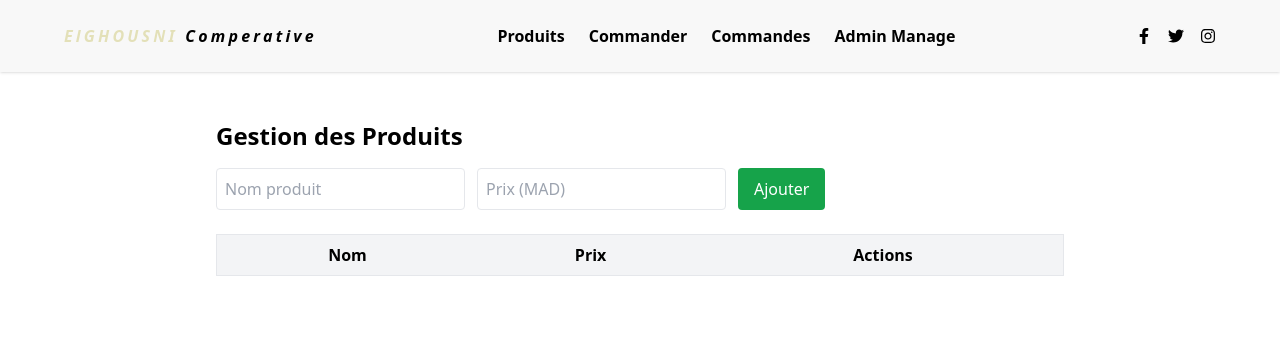
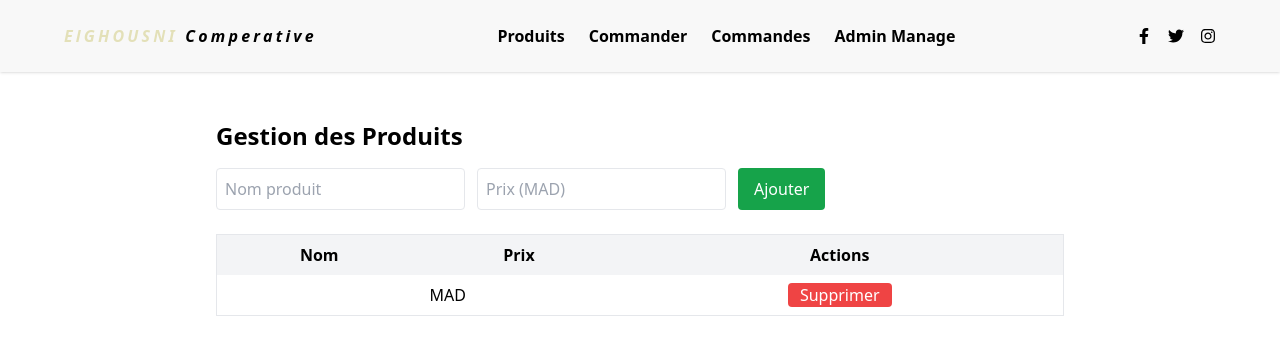
Before and after one commit to Samir-ibourki/Dashbord-comperative, a React (Vite) app: page /admin/products in a window 1280 px wide. Shown: the top 354 px of the page. Built offline with nearby package versions, Linux system fonts and the light colour scheme.

Commit message:
second commit in v-2

```diff
--- a/src/component/ManageProducts.jsx
+++ b/src/component/ManageProducts.jsx
@@ -1,7 +1,22 @@
+import { useState } from "react";
 import { useProductStore } from "../store/ProductStore";
-
+//import products from '../data/products.json'
 export default function ManageProducts() {
   const { products, addProduct, deleteProduct } = useProductStore();
+  const [name,setName] = useState()
+   const [prix,setPrix] = useState()
+
+// function HundleInput(e) {
+//     e.preventDefault()
+//     return(
+//     <>
+//     <h2>{setName(name)}</h2>
+//     <h2>{setPrix(prix)}</h2>
+//     </>
+//     )
+// }
+
+
 
   return (
     <section className="p-6 max-w-4xl mx-auto">
@@ -10,11 +25,17 @@ export default function ManageProducts() {
       {/* Formulaire d’ajout */}
       <form onSubmit={(e) => {
         e.preventDefault();
-
-
-      }} className="flex gap-3 mb-6">
+        const newProd = {
+          id: Date.now(),
+          name: e.target.name.value,
+          price: e.target.price.value,
+        };
+        addProduct(newProd);
+        e.target.reset();
+      }}  className="flex gap-3 mb-6">
         <input name="name" placeholder="Nom produit" className="border p-2 rounded" />
         <input name="price" placeholder="Prix (MAD)" type="number" className="border p-2 rounded" />
+
         <button className="bg-green-600 text-white px-4 rounded">Ajouter</button>
       </form>
 
--- a/src/store/ProductStore.js
+++ b/src/store/ProductStore.js
@@ -1,7 +1,9 @@
 import { create } from 'zustand';
+import products from '../data/products.json'
+export const useProductStore = create((set) => ({
+  products: [products],
+addProduct:(product)=>set((state)=>({
 
-export const useProductStore = create((set) => ({
-  products: [],
-
+}))
 
 }));
```
